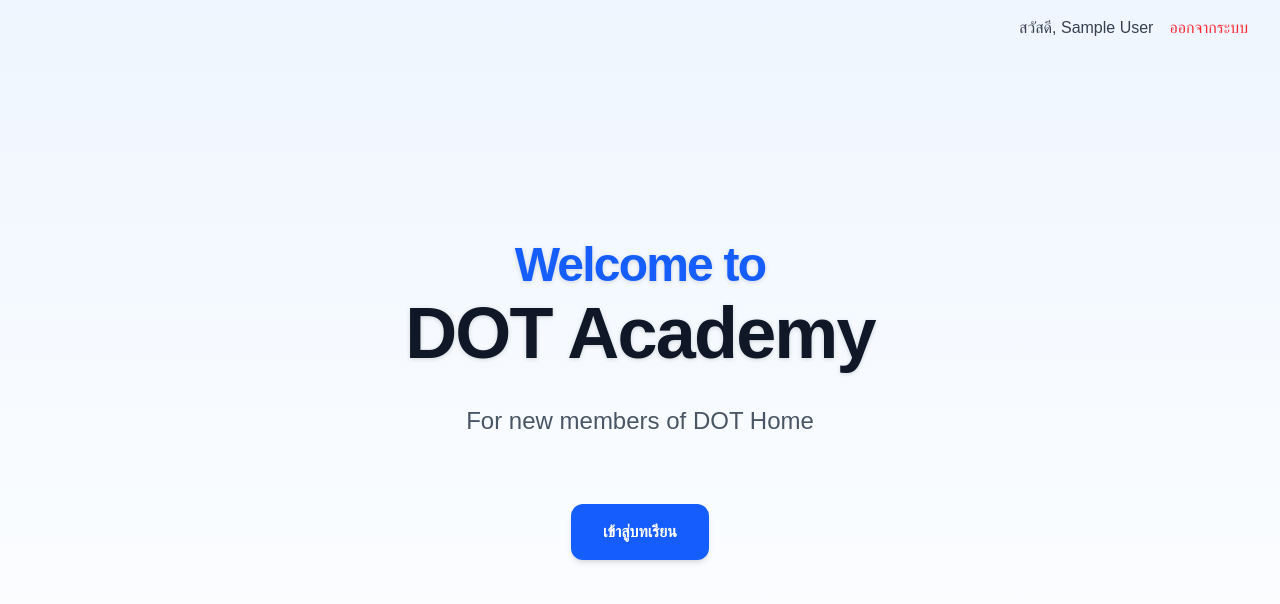
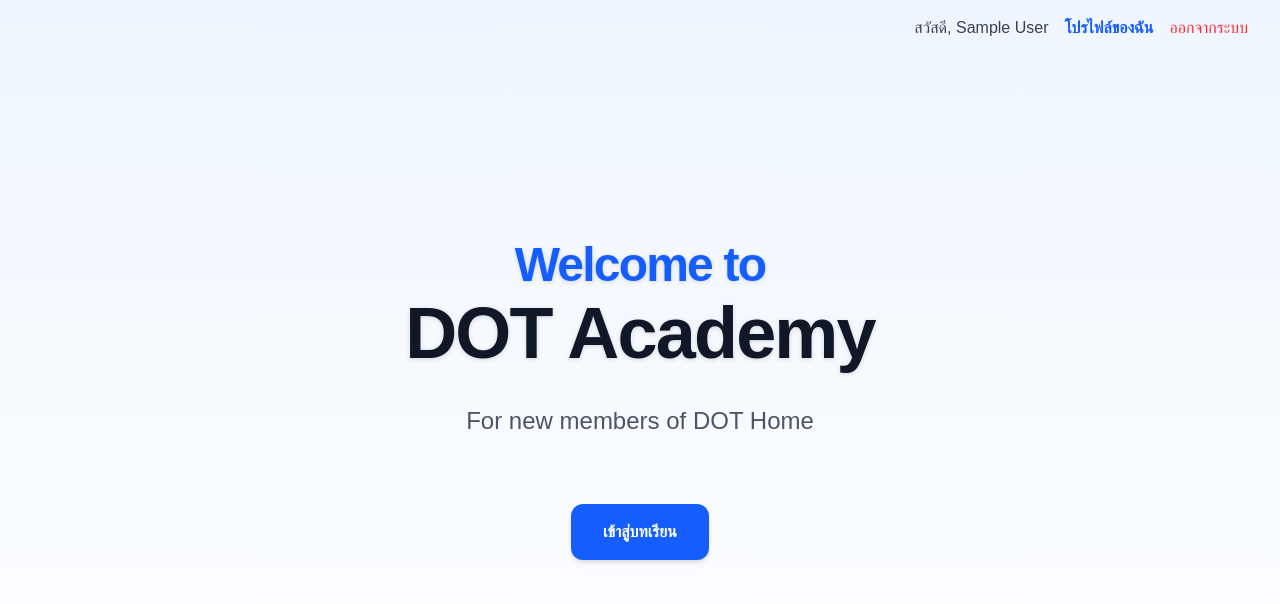
Before and after one commit to jakario/Dotacademy, a Next.js app: page /en in a window 1280 px wide. Shown: the top 604 px of the page. Built offline with nearby package versions, Linux system fonts and the light colour scheme; no server answers; sample sign-in values are in the browser's storage.

Commit message:
Add profile link to homepage header

```diff
--- a/src/app/[locale]/page.tsx
+++ b/src/app/[locale]/page.tsx
@@ -13,8 +13,11 @@ export default async function HomePage() {
         {session ? (
           <div className="flex items-center gap-4">
             <span className="text-gray-700">สวัสดี, {session.user?.name}</span>
+            <Link href="/profile" className="text-blue-600 font-semibold hover:underline">
+              โปรไฟล์ของฉัน
+            </Link>
             {((session.user as any).role === 'ADMIN' || (session.user as any).role === 'INSTRUCTOR') && (
-              <Link href="/admin" className="text-blue-600 font-semibold hover:underline">
+              <Link href="/admin" className="text-amber-600 font-semibold hover:underline">
                 จัดการระบบ (Admin)
               </Link>
             )}
```
